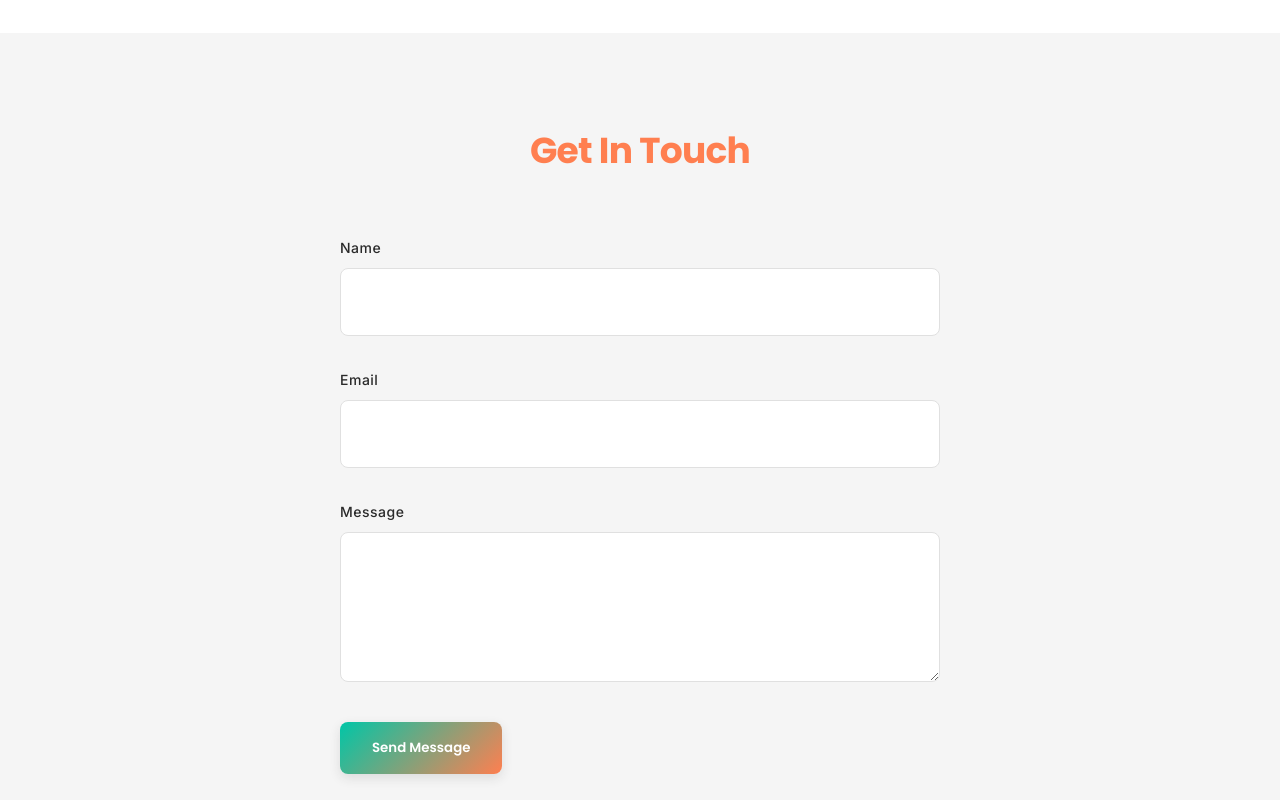
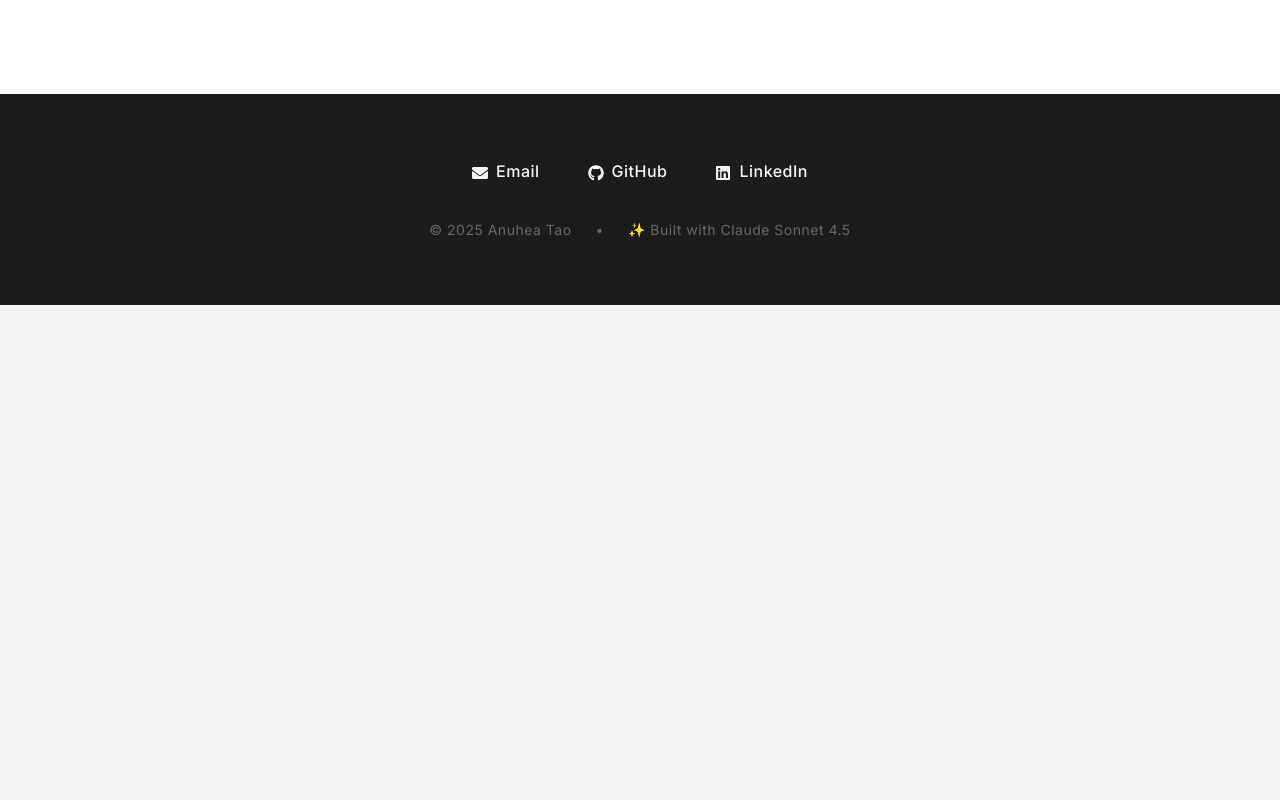
Before and after one commit to anujtaosf/portfolio, a React (Create React App) app: page /hobbies in a window 1280 px wide. Shown: the part 1420-2220 px from the top of the page. After the commit the page ends 1725 px from the top, so only its background shows below. Built offline with nearby package versions, Linux system fonts and the light colour scheme.

Commit message:
last few icon changes

```diff
--- a/src/components/CaseStudyCard.jsx
+++ b/src/components/CaseStudyCard.jsx
@@ -1,5 +1,6 @@
 import React, { useState } from 'react';
 import { motion, AnimatePresence } from 'framer-motion';
+import { FaCalendar, FaUser } from 'react-icons/fa';
 
 function CaseStudyCard({
   title,
@@ -68,9 +69,12 @@ function CaseStudyCard({
               bottom: '8px',
               right: '8px',
               fontSize: '0.7rem',
-              color: 'var(--text-secondary)',
-              fontStyle: 'italic'
+              color: color,
+              display: 'flex',
+              alignItems: 'center',
+              gap: '4px'
             }}>
+              <FaCalendar />
               {date}
             </div>
           )}
@@ -193,13 +197,15 @@ function CaseStudyCard({
                   marginBottom: 'var(--spacing-lg)'
                 }}>
                   {timeline && (
-                    <div>
-                      <strong style={{ color }}>Timeline:</strong> <span style={{ color: 'var(--text-secondary)' }}>{timeline}</span>
+                    <div style={{ display: 'flex', alignItems: 'center', gap: '8px' }}>
+                      <FaCalendar style={{ color }} />
+                      <span style={{ color: 'var(--text-secondary)' }}>{timeline}</span>
                     </div>
                   )}
                   {role && (
-                    <div>
-                      <strong style={{ color }}>Role:</strong> <span style={{ color: 'var(--text-secondary)' }}>{role}</span>
+                    <div style={{ display: 'flex', alignItems: 'center', gap: '8px' }}>
+                      <FaUser style={{ color }} />
+                      <span style={{ color: 'var(--text-secondary)' }}>{role}</span>
                     </div>
                   )}
                 </div>
--- a/src/components/Footer.jsx
+++ b/src/components/Footer.jsx
@@ -1,5 +1,5 @@
 import React from 'react';
-import { FaGithub, FaLinkedin } from 'react-icons/fa';
+import { FaGithub, FaLinkedin, FaEnvelope } from 'react-icons/fa';
 
 function Footer() {
   return (
@@ -7,6 +7,10 @@ function Footer() {
       <div className="container">
         <div className="footer-content">
           <div className="footer-links">
+            <a href="mailto:anuhea@umich.edu">
+              <FaEnvelope style={{ marginRight: '8px', verticalAlign: 'middle' }} />
+              Email
+            </a>
             <a href="https://github.com/anujtaosf" target="_blank" rel="noopener noreferrer">
               <FaGithub style={{ marginRight: '8px', verticalAlign: 'middle' }} />
               GitHub
@@ -16,6 +20,21 @@ function Footer() {
               LinkedIn
             </a>
           </div>
+          <div style={{
+            marginTop: 'var(--spacing-sm)',
+            fontSize: 'var(--text-sm)',
+            color: 'var(--text-secondary)',
+            textAlign: 'center',
+            display: 'flex',
+            alignItems: 'center',
+            justifyContent: 'center',
+            gap: 'var(--spacing-md)',
+            flexWrap: 'wrap'
+          }}>
+            <span>© 2025 Anuhea Tao</span>
+            <span>•</span>
+            <span>✨ Built with Claude Sonnet 4.5</span>
+          </div>
         </div>
       </div>
     </footer>
--- a/src/pages/Home.jsx
+++ b/src/pages/Home.jsx
@@ -1,4 +1,4 @@
-import React, { useState } from "react";
+import React from "react";
 import { Link } from "react-router-dom";
 import { motion } from "framer-motion";
 import Navbar from "../components/Navbar";
@@ -6,29 +6,6 @@ import Footer from "../components/Footer";
 import ProfilePic from "../assets/portraits/profile_pic_oval.png";
 
 function Home() {
-  const [formData, setFormData] = useState({
-    name: "",
-    email: "",
-    message: "",
-  });
-
-  const handleSubmit = (e) => {
-    e.preventDefault();
-    // Create mailto link with form data
-    const mailtoLink = `mailto:anuhea@umich.edu?subject=Contact from ${
-      formData.name
-    }&body=${encodeURIComponent(
-      `Name: ${formData.name}\nEmail: ${formData.email}\n\nMessage:\n${formData.message}`
-    )}`;
-    window.location.href = mailtoLink;
-  };
-
-  const handleChange = (e) => {
-    setFormData({
-      ...formData,
-      [e.target.name]: e.target.value,
-    });
-  };
   const containerVariants = {
     hidden: { opacity: 0 },
     visible: {
@@ -206,8 +183,7 @@ function Home() {
                   disconnect: the technical solutions I was creating didn't
                   align with the communities I wanted to impact. While I watched
                   my coworkers at the restaurant work tirelessly to support
-                  their families, the startup was creating technology that
-                  served luxury automotive and furniture companies. This
+                  their families, the startup was creating technology for luxury automotive and furniture companies. This
                   contrast inspired me to focus on building technologies that
                   serve the people who need them most.
                 </p>
@@ -218,179 +194,13 @@ function Home() {
                   nonprofit boards, and lab technicians. Currently, I'm working
                   with the Neurobionics Lab at U-M to build a robotic lower limb
                   prosthetic leg that will serve individuals with amputated
-                  limbs.
+                  limbs. I work on the hardware and electrical system for the leg, designing a high speed PCB to connect all of our sensors.
                 </p>
               </div>
             </motion.div>
           </div>
         </section>
 
-        {/* Contact Form Section */}
-        <section className="section" style={{ background: "#f5f5f5" }}>
-          <div className="container">
-            <motion.div
-              initial={{ opacity: 0, y: 30 }}
-              whileInView={{ opacity: 1, y: 0 }}
-              viewport={{ once: true }}
-              transition={{ duration: 0.6 }}
-            >
-              <h2
-                style={{
-                  textAlign: "center",
-                  marginBottom: "var(--spacing-2xl)",
-                  color: "var(--accent-coral)",
-                }}
-              >
-                Get In Touch
-              </h2>
-
-              <form
-                onSubmit={handleSubmit}
-                style={{
-                  maxWidth: "600px",
-                  margin: "0 auto",
-                  display: "flex",
-                  flexDirection: "column",
-                  gap: "var(--spacing-lg)",
-                }}
-              >
-                <div>
-                  <label
-                    htmlFor="name"
-                    style={{
-                      display: "block",
-                      marginBottom: "var(--spacing-xs)",
-                      color: "var(--text-primary)",
-                      fontSize: "var(--text-sm)",
-                      fontWeight: "500",
-                    }}
-                  >
-                    Name
-                  </label>
-                  <input
-                    type="text"
-                    id="name"
-                    name="name"
-                    value={formData.name}
-                    onChange={handleChange}
-                    required
-                    style={{
-                      width: "100%",
-                      padding: "var(--spacing-md)",
-                      borderRadius: "var(--radius-md)",
-                      border: "1px solid var(--border-color)",
-                      background: "#ffffff",
-                      color: "var(--text-primary)",
-                      fontSize: "var(--text-base)",
-                      outline: "none",
-                      transition: "border-color 0.3s",
-                    }}
-                    onFocus={(e) =>
-                      (e.target.style.borderColor = "var(--accent-teal)")
-                    }
-                    onBlur={(e) =>
-                      (e.target.style.borderColor = "var(--border-color)")
-                    }
-                  />
-                </div>
-
-                <div>
-                  <label
-                    htmlFor="email"
-                    style={{
-                      display: "block",
-                      marginBottom: "var(--spacing-xs)",
-                      color: "var(--text-primary)",
-                      fontSize: "var(--text-sm)",
-                      fontWeight: "500",
-                    }}
-                  >
-                    Email
-                  </label>
-                  <input
-                    type="email"
-                    id="email"
-                    name="email"
-                    value={formData.email}
-                    onChange={handleChange}
-                    required
-                    style={{
-                      width: "100%",
-                      padding: "var(--spacing-md)",
-                      borderRadius: "var(--radius-md)",
-                      border: "1px solid var(--border-color)",
-                      background: "#ffffff",
-                      color: "var(--text-primary)",
-                      fontSize: "var(--text-base)",
-                      outline: "none",
-                      transition: "border-color 0.3s",
-                    }}
-                    onFocus={(e) =>
-                      (e.target.style.borderColor = "var(--accent-teal)")
-                    }
-                    onBlur={(e) =>
-                      (e.target.style.borderColor = "var(--border-color)")
-                    }
-                  />
-                </div>
-
-                <div>
-                  <label
-                    htmlFor="message"
-                    style={{
-                      display: "block",
-                      marginBottom: "var(--spacing-xs)",
-                      color: "var(--text-primary)",
-                      fontSize: "var(--text-sm)",
-                      fontWeight: "500",
-                    }}
-                  >
-                    Message
-                  </label>
-                  <textarea
-                    id="message"
-                    name="message"
-                    value={formData.message}
-                    onChange={handleChange}
-                    required
-                    rows="5"
-                    style={{
-                      width: "100%",
-                      padding: "var(--spacing-md)",
-                      borderRadius: "var(--radius-md)",
-                      border: "1px solid var(--border-color)",
-                      background: "#ffffff",
-                      color: "var(--text-primary)",
-                      fontSize: "var(--text-base)",
-                      outline: "none",
-                      transition: "border-color 0.3s",
-                      resize: "vertical",
-                      fontFamily: "inherit",
-                    }}
-                    onFocus={(e) =>
-                      (e.target.style.borderColor = "var(--accent-teal)")
-                    }
-                    onBlur={(e) =>
-                      (e.target.style.borderColor = "var(--border-color)")
-                    }
-                  />
-                </div>
-
-                <motion.button
-                  type="submit"
-                  className="btn"
-                  whileHover={{ scale: 1.02 }}
-                  whileTap={{ scale: 0.98 }}
-                  style={{
-                    alignSelf: "flex-start",
-                  }}
-                >
-                  Send Message
-                </motion.button>
-              </form>
-            </motion.div>
-          </div>
-        </section>
       </main>
       <Footer />
     </>
```
Also changed, not shown: src/components/ProjectCard.jsx (+12 -6 lines), src/pages/Projects.jsx (+6 -5 lines), public/favicon.png, src/portfolio_favicon.png.
